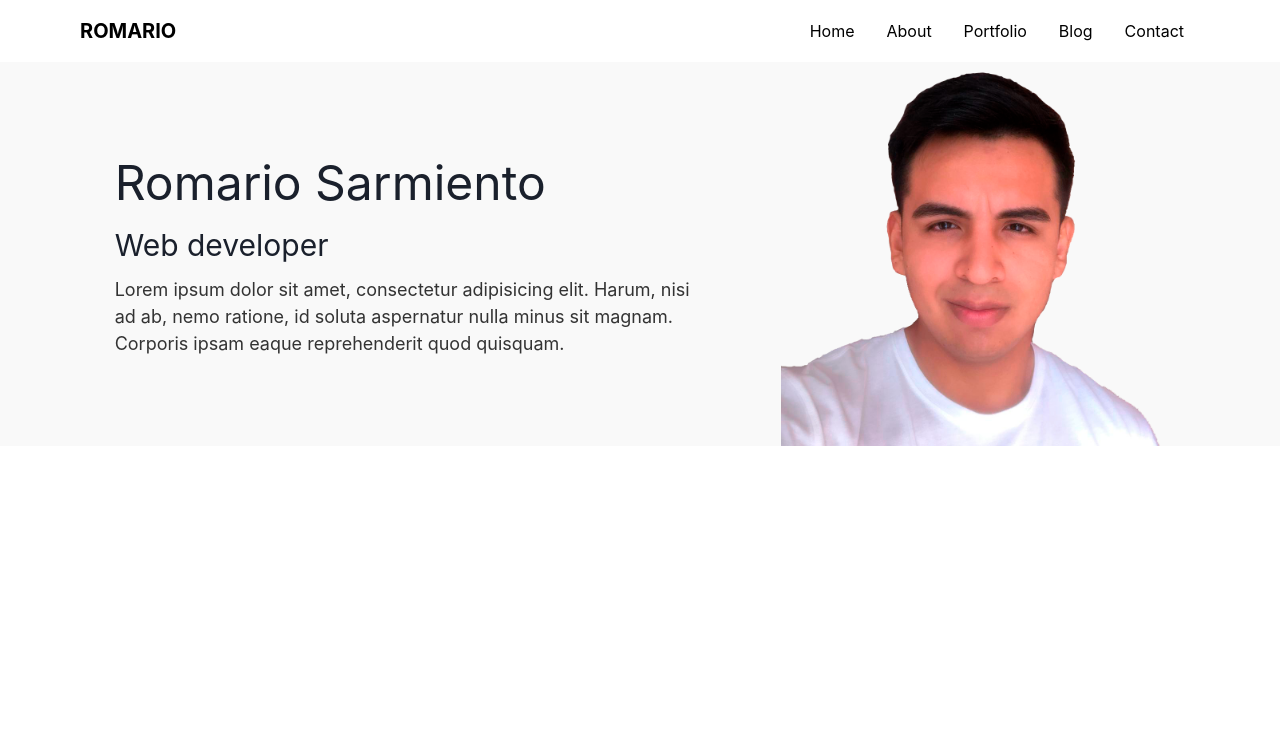
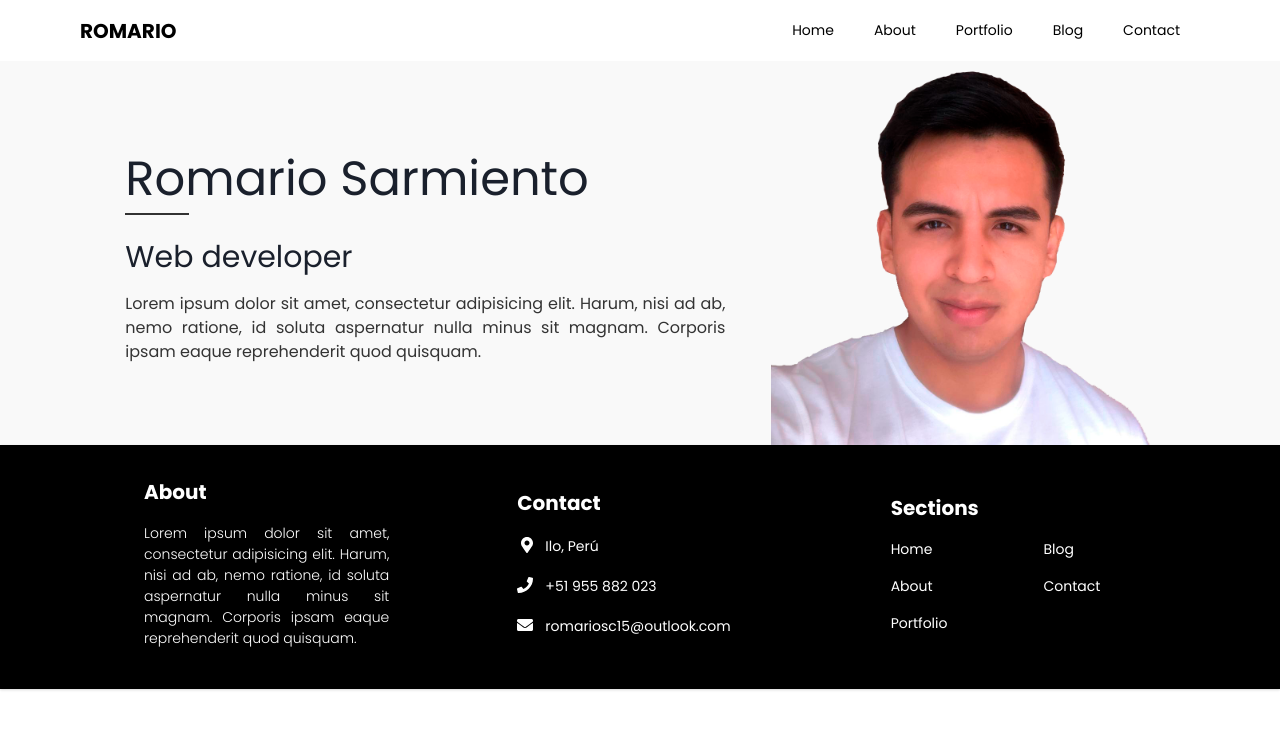
Before and after one commit to romariosc97/personal-website, a React (Create React App) app: page / in a window 1280 px wide. Shown: the top 730 px of the page. Built offline with nearby package versions, Linux system fonts and the light colour scheme.

Commit message:
Footer designed, navbar links and footer links with hover effects and about created

```diff
--- a/package.json
+++ b/package.json
@@ -6,6 +6,11 @@
     "@chakra-ui/react": "^1.6.0",
     "@emotion/react": "^11.1.5",
     "@emotion/styled": "^11.3.0",
+    "@fortawesome/fontawesome-svg-core": "^1.2.35",
+    "@fortawesome/free-brands-svg-icons": "^5.15.3",
+    "@fortawesome/free-regular-svg-icons": "^5.15.3",
+    "@fortawesome/free-solid-svg-icons": "^5.15.3",
+    "@fortawesome/react-fontawesome": "^0.1.14",
     "@testing-library/jest-dom": "^5.12.0",
     "@testing-library/react": "^11.2.6",
     "@testing-library/user-event": "^12.8.3",
--- a/src/App.js
+++ b/src/App.js
@@ -4,6 +4,7 @@ import {
   Route
 } from 'react-router-dom';
 import Home from './views/Home';
+import About from './views/About';
 import './assets/css/Main.css';
 
 function App() {
@@ -13,6 +14,9 @@ function App() {
         <Route exact path="/">
           <Home />
         </Route>
+        <Route exact path="/about">
+          <About />
+        </Route>
       </Switch>
     </Router>
   );
--- a/src/assets/css/Main.css
+++ b/src/assets/css/Main.css
@@ -1,3 +1,4 @@
+@import url('https://fonts.googleapis.com/css2?family=Poppins:wght@300;400;500;600;700&display=swap');
 .shadow-sm{
     --tw-shadow: 0 1px 2px 0 rgba(0,0,0,0.05);
     box-shadow: var(--tw-ring-offset-shadow,0 0 transparent),var(--tw-ring-shadow,0 0 transparent),var(--tw-shadow);
@@ -10,6 +11,77 @@
     --tw-shadow: 0 4px 6px -1px rgba(0,0,0,0.1),0 2px 4px -1px rgba(0,0,0,0.06);
     box-shadow: var(--tw-ring-offset-shadow,0 0 transparent),var(--tw-ring-shadow,0 0 transparent),var(--tw-shadow);
 }
-.nav-links a{
-    padding: 0rem 1rem;
+
+.home-name{
+    position: relative;
 }
+.home-name:after{
+    content: "";
+    width: 4rem;
+    height: 0.125rem;
+    background-color: #333;
+    position: absolute;
+    bottom: 0px;
+    left: 0px;
+}
+
+/* SHIFT */
+.nav-links a, .nav-links a:after, .nav-links a:before{
+    transition: all .4s;
+}
+.nav-links a {
+    font-weight: 400;
+    position:relative;
+    z-index: 1;
+    display: block;
+    padding: 0.25rem 0.75rem 0.25rem 0.75rem;
+    text-decoration: none;
+    margin: 0.25rem 0.5rem;
+}
+.nav-links a:hover {
+    color: #FFF;
+}
+.nav-links a:after {
+    display: block;
+    position: absolute;
+    top: 0;
+    left: 0;
+    bottom: 0;
+    right: 0;
+    margin: auto;
+    width: 100%;
+    height: 1px;
+    content: '.';
+    color: transparent;
+    background: #000;
+    visibility: none;
+    opacity: 0;
+    z-index: -1;
+}
+.nav-links a:hover:after {
+    opacity: 1;
+    visibility: visible;
+    height: 100%;
+}
+
+.footer-links a {
+    display: block;
+}
+.footer-links a p {
+    display: inline-block;
+    position: relative;
+}
+.footer-links a p:before {
+    content: '';
+    position: absolute;
+    transition: transform .4s ease;
+    left: 0;
+    bottom: 0;
+    width: 100%;
+    height: 1px;
+    background: #FFF;
+    transform: scaleX(0);
+}
+.footer-links a p:hover:before {
+    transform: scaleX(1);
+}
--- /dev/null
+++ b/src/components/Footer.js
@@ -0,0 +1,70 @@
+import React, { useEffect } from 'react';
+import { Box, Text } from "@chakra-ui/react";
+import { faPhone, faEnvelope, faMapMarkerAlt } from '@fortawesome/free-solid-svg-icons';
+import { FontAwesomeIcon } from '@fortawesome/react-fontawesome';
+import { Link } from 'react-router-dom';
+
+function Footer() {
+
+  useEffect(() => {
+
+  }, []);
+
+  return (
+    <div>
+        <Box className="shadow" bg="black" w="100%" px={{base: '1rem', sm: '2rem', lg:'5rem'}} py={{base: '1rem', sm: '2rem', lg: '2rem'}} color="white" display="flex" flexDirection="row" justifyContent="space-evenly" alignItems="center">
+            <Box flex="1 1 0px" px="4rem" alignSelf="self-start">
+                <Text fontWeight="700" fontSize="xl" pb="0.5rem">About</Text>
+                <Text fontWeight="300" fontSize="sm" textAlign="justify" paddingY="0.5rem">Lorem ipsum dolor sit amet, consectetur adipisicing elit. Harum, nisi ad ab, nemo ratione, id soluta aspernatur nulla minus sit magnam. Corporis ipsam eaque reprehenderit quod quisquam.</Text>
+            </Box>
+            <Box flex="1 1 0px" px="4rem">
+                <Text fontWeight="700" fontSize="xl" pb="0.5rem">Contact</Text>
+                <Box paddingY="0.5rem" display="flex" flexDirection="row" alignItems="center">
+                    <Box minWidth="1rem" textAlign="right">
+                        <FontAwesomeIcon icon={faMapMarkerAlt} />
+                    </Box>
+                    <Text pl="0.75rem" fontWeight="400" fontSize="sm">Ilo, Perú</Text>
+                </Box>
+                <Box paddingY="0.5rem" display="flex" flexDirection="row" alignItems="center">
+                    <Box minWidth="1rem" textAlign="right">
+                        <FontAwesomeIcon icon={faPhone} />
+                    </Box>
+                    <Text pl="0.75rem" fontWeight="400" fontSize="sm">+51 955 882 023</Text>
+                </Box>
+                <Box paddingY="0.5rem" display="flex" flexDirection="row" alignItems="center">
+                    <Box minWidth="1rem" textAlign="right">
+                        <FontAwesomeIcon icon={faEnvelope} />
+                    </Box>
+                    <Text pl="0.75rem" fontWeight="400" fontSize="sm">romariosc15@outlook.com</Text>
+                </Box>
+            </Box>
+            <Box flex="1 1 0px" px="4rem">
+                <Text fontWeight="700" fontSize="xl" pb="0.5rem">Sections</Text>
+                <Box display="flex" flexDirection="row">
+                    <Box className="footer-links" pr="6rem">
+                        <Link to="/">
+                            <Text pt="0.5rem" pb="0.25rem" mb="0.25rem" fontSize="sm">Home</Text>
+                        </Link>
+                        <Link to="/about">
+                            <Text pt="0.5rem" pb="0.25rem" mb="0.25rem" fontSize="sm">About</Text>
+                        </Link>
+                        <Link to="/portfolio">
+                            <Text pt="0.5rem" pb="0.25rem" mb="0.25rem" fontSize="sm">Portfolio</Text>
+                        </Link>
+                    </Box>
+                    <Box className="footer-links">
+                        <Link to="/blog">
+                            <Text pt="0.5rem" pb="0.25rem" mb="0.25rem" fontSize="sm">Blog</Text>
+                        </Link>
+                        <Link to="/contact">
+                            <Text pt="0.5rem" pb="0.25rem" mb="0.25rem" fontSize="sm">Contact</Text>
+                        </Link>
+                    </Box>
+                </Box>
+            </Box>
+        </Box>
+    </div>
+  )
+}
+
+export default Footer;
--- a/src/components/Navbar.js
+++ b/src/components/Navbar.js
@@ -10,23 +10,23 @@ function Navbar() {
 
   return (
     <div>
-        <Box className="shadow" bg="white" w="100%" px={{base: '1rem', sm: '2rem', lg:'5rem'}} py={'1rem'} color="black" display="flex" flexDirection="row" justifyContent="space-between" alignItems="center">
+        <Box className="shadow" bg="white" w="100%" px={{base: '1rem', sm: '2rem', lg:'5rem'}} py={'0.75rem'} color="black" display="flex" flexDirection="row" justifyContent="space-between" alignItems="center">
             <Text fontWeight="700" fontSize="xl">ROMARIO</Text>
             <Flex className="nav-links">
                 <Link to="/">
-                    <Text fontSize="md">Home</Text>
+                    <Text fontSize="sm">Home</Text>
                 </Link>
                 <Link to="/about">
-                    <Text fontSize="md">About</Text>
+                    <Text fontSize="sm">About</Text>
                 </Link>
                 <Link to="/portfolio">
-                    <Text fontSize="md">Portfolio</Text>
+                    <Text fontSize="sm">Portfolio</Text>
                 </Link>
                 <Link to="/blog">
-                    <Text fontSize="md">Blog</Text>
+                    <Text fontSize="sm">Blog</Text>
                 </Link>
                 <Link to="/contact">
-                    <Text fontSize="md">Contact</Text>
+                    <Text fontSize="sm">Contact</Text>
                 </Link>
             </Flex>
         </Box>
--- /dev/null
+++ b/src/config/theme.js
@@ -0,0 +1,7 @@
+import { extendTheme } from "@chakra-ui/react";
+const theme = extendTheme({
+  fonts: {
+    body: "Poppins",
+  },
+});
+export default theme;
--- a/src/index.js
+++ b/src/index.js
@@ -2,11 +2,12 @@ import React from 'react';
 import ReactDOM from 'react-dom';
 import App from './App';
 import reportWebVitals from './reportWebVitals';
-import { ChakraProvider } from "@chakra-ui/react";
+import { ChakraProvider } from '@chakra-ui/react';
+import theme from './config/theme';
 
 ReactDOM.render(
   <React.StrictMode>
-    <ChakraProvider>
+    <ChakraProvider theme={theme}>
       <App />
     </ChakraProvider>
   </React.StrictMode>,
--- /dev/null
+++ b/src/views/About.js
@@ -0,0 +1,30 @@
+import React, { useEffect } from 'react';
+import { Box, Text, Grid, GridItem } from "@chakra-ui/react";
+import Navbar from "../components/Navbar";
+import Footer from "../components/Footer";
+
+function About() {
+
+  useEffect(() => {
+
+  }, []);
+
+  return (
+    <div>
+        <Navbar />
+        <Box backgroundColor="#F9F9F9">
+            <Grid px={{base: '1rem', lg: '5rem'}} templateColumns="repeat(4, 1fr)" gap={4}>
+                <GridItem>
+                    <Text size="lg">Hola</Text>
+                </GridItem>
+                <GridItem colSpan="3">
+                    <Text size="lg">Hola</Text>
+                </GridItem>
+            </Grid>
+        </Box>
+        <Footer />
+    </div>
+  )
+}
+
+export default About;
--- a/src/views/Home.js
+++ b/src/views/Home.js
@@ -1,6 +1,7 @@
 import React, { useEffect } from 'react';
 import { Box, Text, Flex } from "@chakra-ui/react";
 import Navbar from "../components/Navbar";
+import Footer from "../components/Footer";
 import HomeRomario from'../assets/img/home-romario.png';
 
 function Home() {
@@ -13,11 +14,11 @@ function Home() {
     <div>
         <Navbar />
         <Box backgroundColor="#F9F9F9">
-            <Flex px={{base: '1rem', lg: '3rem'}} alignItems="center" justifyContent="space-evenly" flexDirection="row">
+            <Flex px={{base: '1rem', lg: '5rem'}} alignItems="center" justifyContent="space-evenly" flexDirection="row">
                 <Flex flexDirection="column">
-                    <Text fontSize="5xl">Romario Sarmiento</Text>
-                    <Text my="0.25rem" fontSize="3xl">Web developer</Text>
-                    <Text color="#333" my="0.25rem" fontSize="lg" maxWidth={{base:'400px', lg: '600px'}}>
+                    <Text fontSize="5xl" className="home-name">Romario Sarmiento</Text>
+                    <Text mt="1.25rem" mb="0.75rem" fontSize="3xl">Web developer</Text>
+                    <Text color="#333" fontSize="md" maxWidth={{base:'400px', lg: '600px'}} textAlign="justify">
                         Lorem ipsum dolor sit amet, consectetur adipisicing elit. Harum, nisi ad ab, nemo ratione, id soluta aspernatur nulla minus sit magnam. Corporis ipsam eaque reprehenderit quod quisquam.
                     </Text>
                 </Flex>
@@ -26,6 +27,7 @@ function Home() {
                 </Box>
             </Flex>
         </Box>
+        <Footer />
     </div>
   )
 }
```
Also changed, not shown: src/logo.svg (deleted), 1 other file (tests, documents, lock files or other folders).
